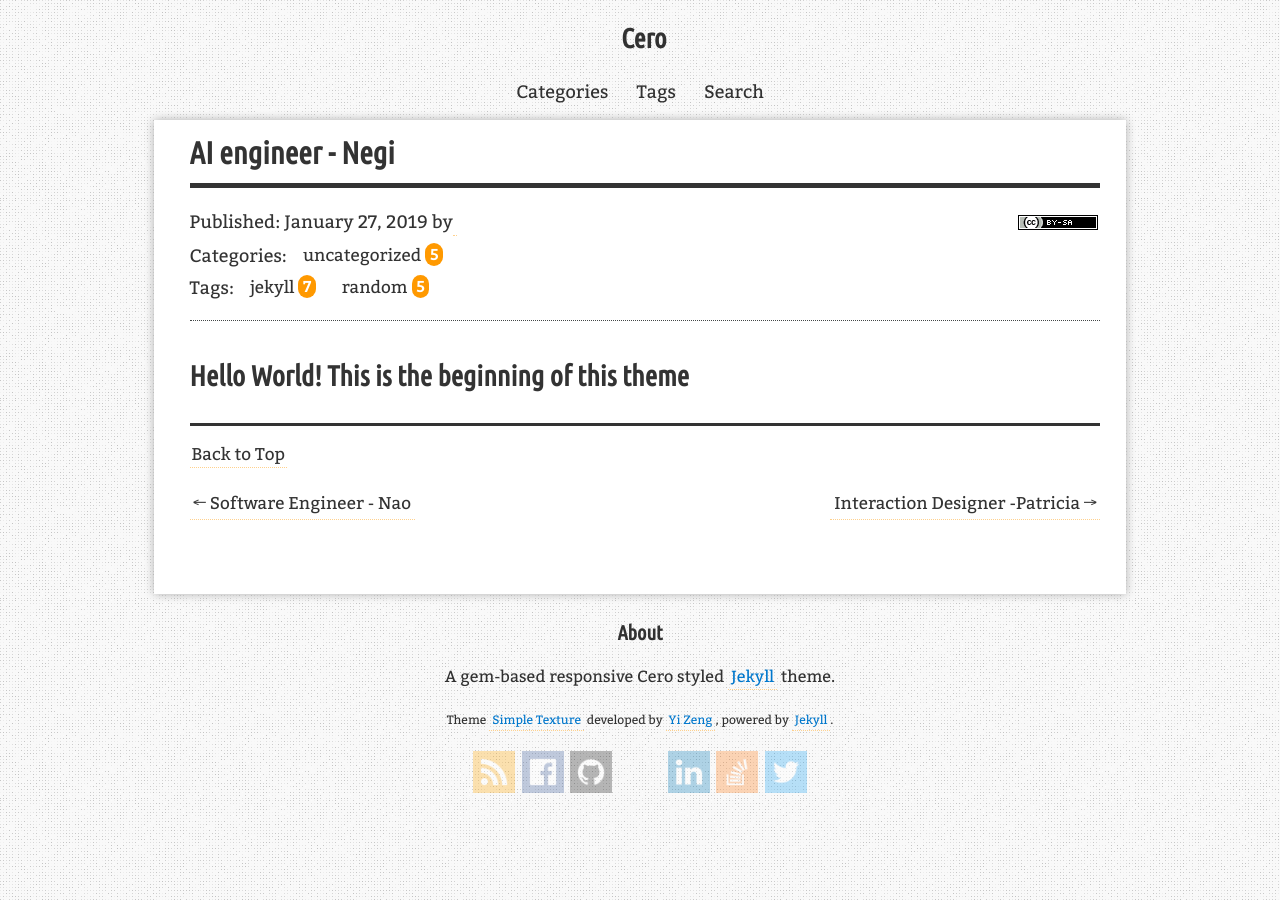
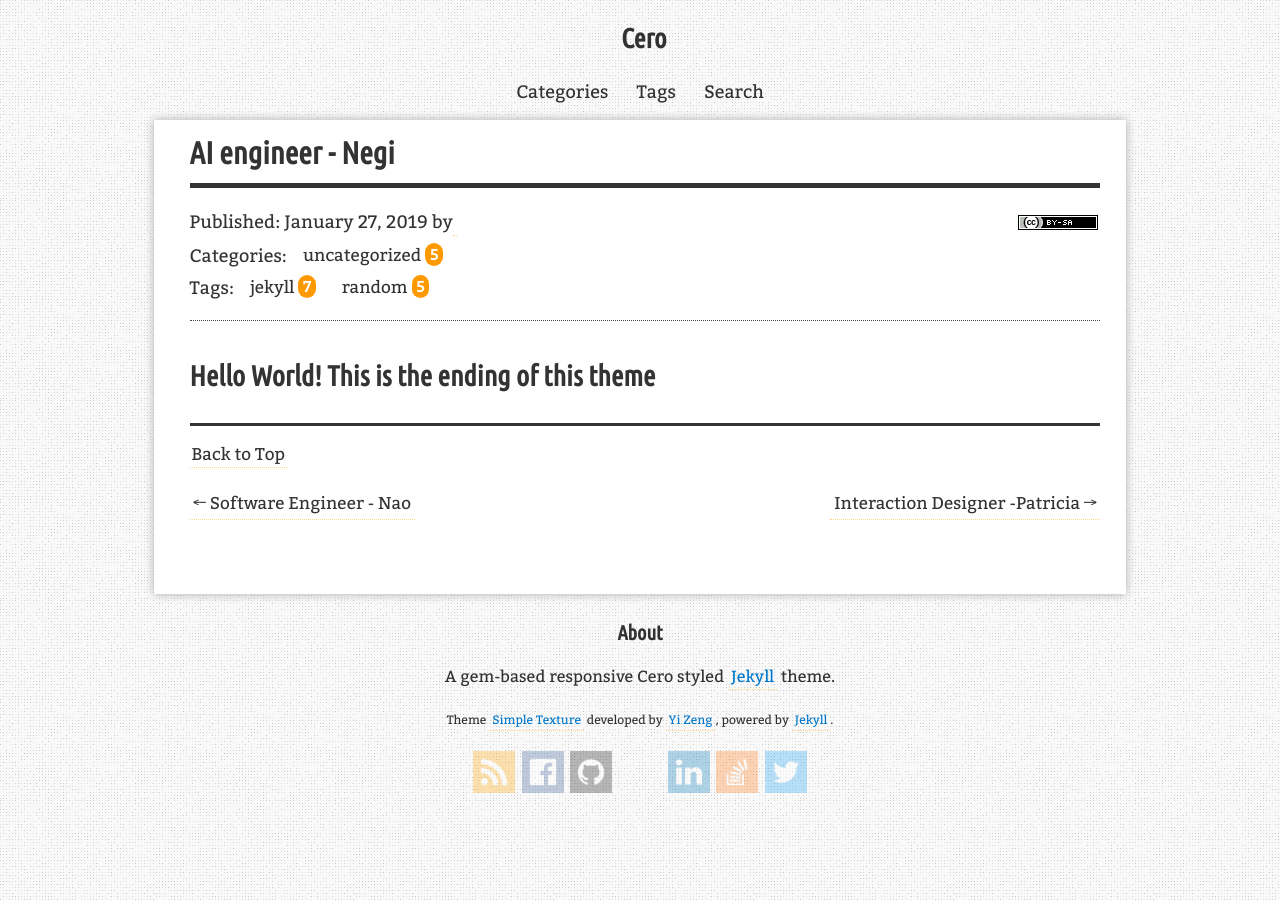
Before and after one commit to yizeng/jekyll-theme-simple-texture, a Jekyll site: the page built from _posts/2019-01-27-Negi.md, in a window 1280 px wide. Built offline with Jekyll 4.4.1, drawn with Linux system fonts in a browser that asks for light colours; comment, search, counter and statistics services are not loaded.

Commit message:
Update 2019-01-27-Negi.md

```diff
--- a/_posts/2019-01-27-Negi.md
+++ b/_posts/2019-01-27-Negi.md
@@ -6,4 +6,4 @@ categories: [uncategorized]
 tags: [random, jekyll]
 redirect_from:
 ---
-<h2>Hello World! This is the beginning of this theme</h2>
+<h2>Hello World! This is the ending of this theme</h2>
```
